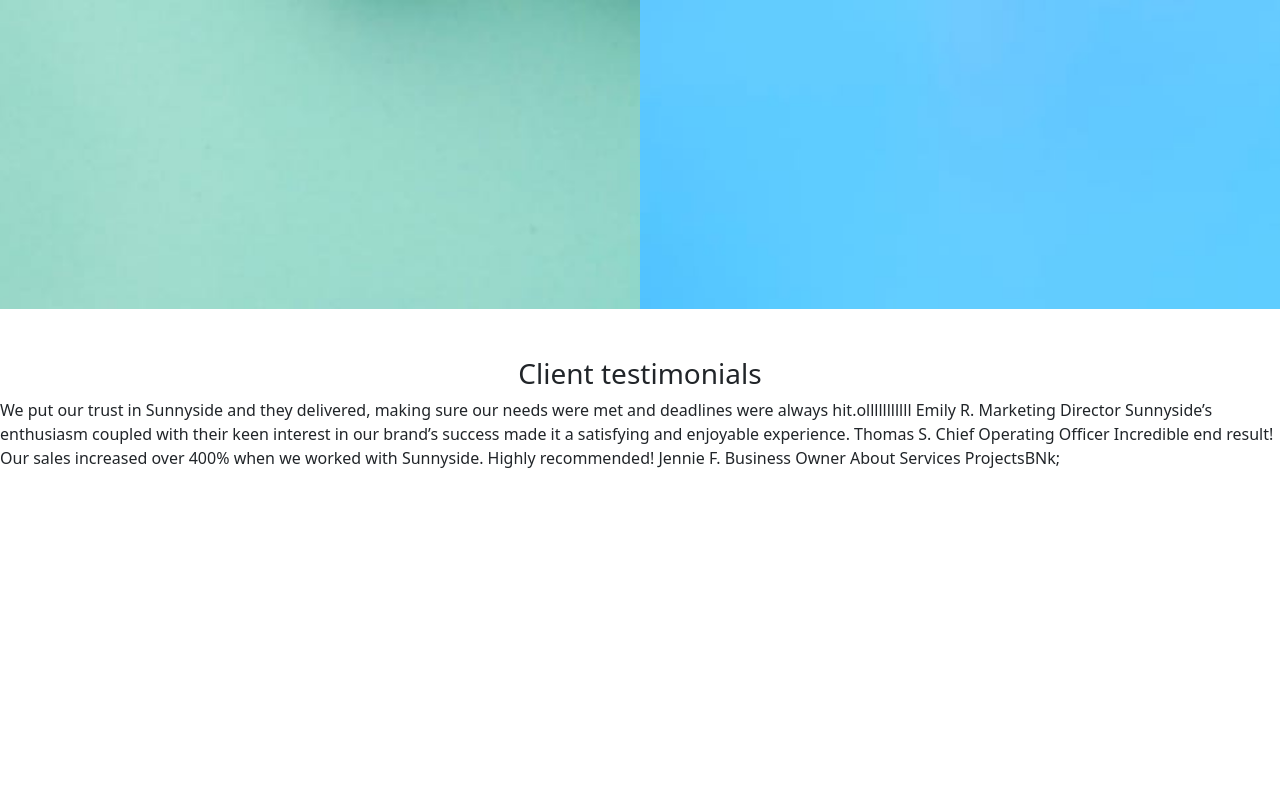
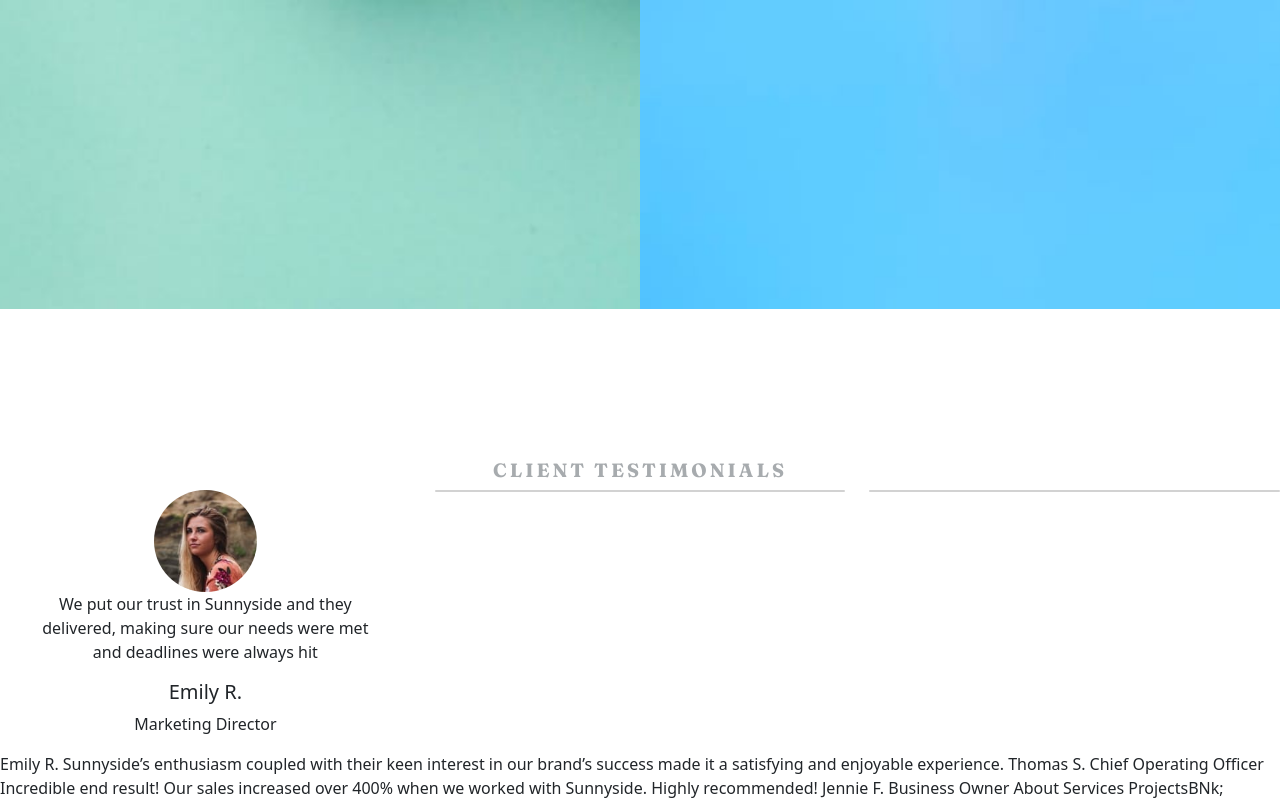
Before and after one commit to mahedee007/sunnyside-agency, a plain HTML site: page index.html in a window 1280 px wide. Shown: the part 2338-3138 px from the top of the page. Before the commit the page ends 2808 px from the top, so only its background shows below. Drawn offline with nearby package versions, Linux system fonts and the light colour scheme.

Commit message:
1 card added

```diff
--- a/css/style.css
+++ b/css/style.css
@@ -91,3 +91,13 @@ header{
     font-family: 'Barlow', sans-serif;
     color: hsl(198, 62%, 26%);
 }
+#testimonials{
+    margin-top: 150px;
+}
+#testimonials h3{
+    font-family: 'Fraunces', serif;
+    text-transform: uppercase;
+    letter-spacing: 3px;
+    font-size:1.2rem;
+    color: hsl(210, 4%, 67%);
+}
--- a/index.html
+++ b/index.html
@@ -96,8 +96,25 @@
 
       </div>
     </section>
-    <section id="testimonials" class="text-center mt-5">
+    <section id="testimonials" class="text-center">
         <h3>Client testimonials</h3>
+        <div class="row">
+          <div class="col">
+            <div class="card border-0">
+              <div><img class="rounded-circle w-25" src="./images/image-emily.jpg" alt=""></div>
+              <div><p>We put our trust in Sunnyside and they <br> delivered, making sure our needs were met <br> and deadlines were always hit</p></div>
+              <div><h5>Emily R.</h5>
+                <p>Marketing Director</p>
+              </div>
+            </div>
+          </div>
+          <div class="col">
+            <div class="card"></div>
+          </div>
+          <div class="col">
+            <div class="card"></div>
+          </div>
+        </div>
 
     </section>
   </Main>
@@ -124,9 +141,9 @@
 
 
 
-  We put our trust in Sunnyside and they delivered, making sure our needs were met and deadlines were always hit.olllllllllll
+
   Emily R.
-  Marketing Director
+
 
   Sunnyside’s enthusiasm coupled with their keen interest in our brand’s success made it a satisfying and enjoyable experience.
   Thomas S.
```
